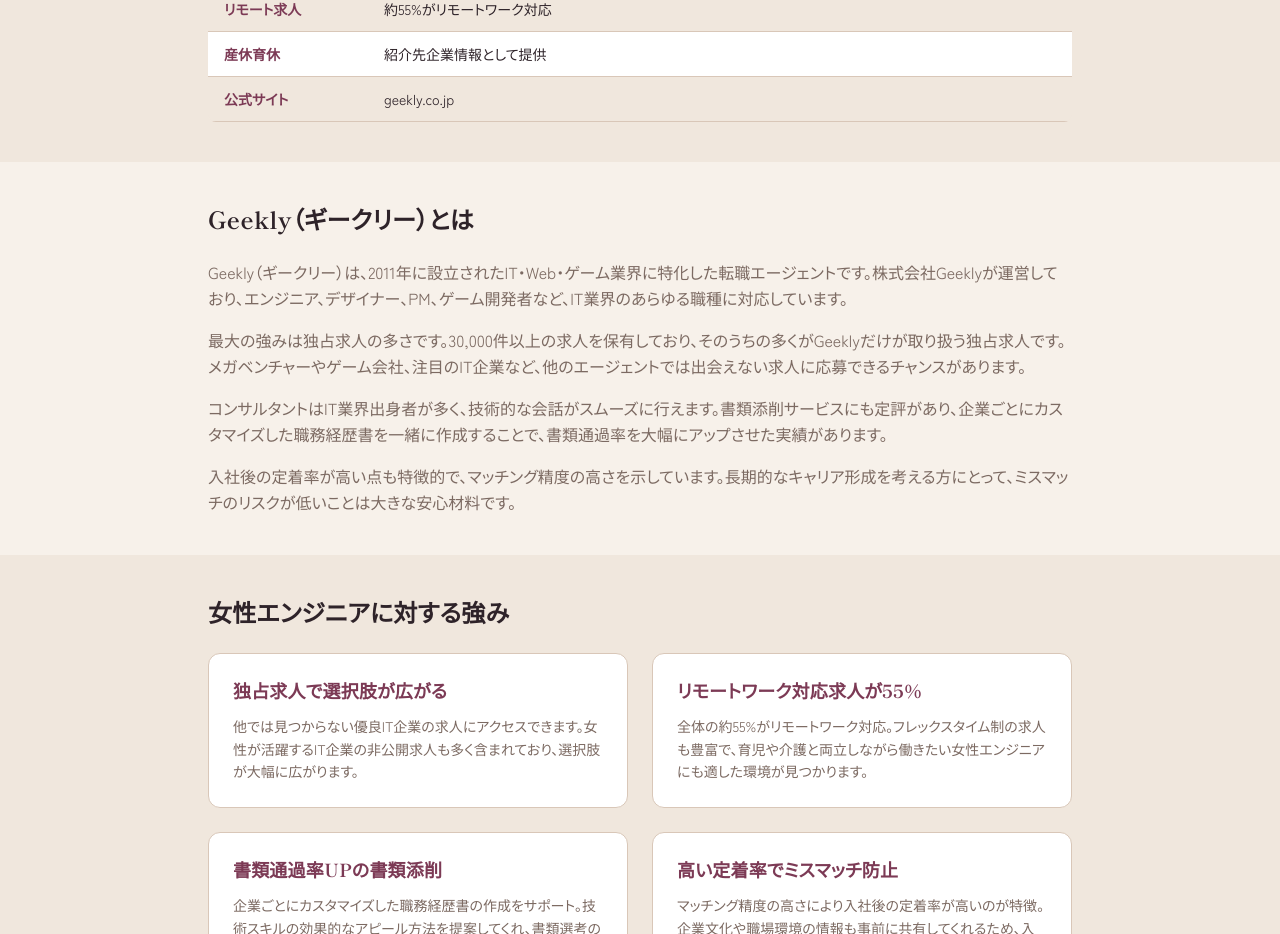
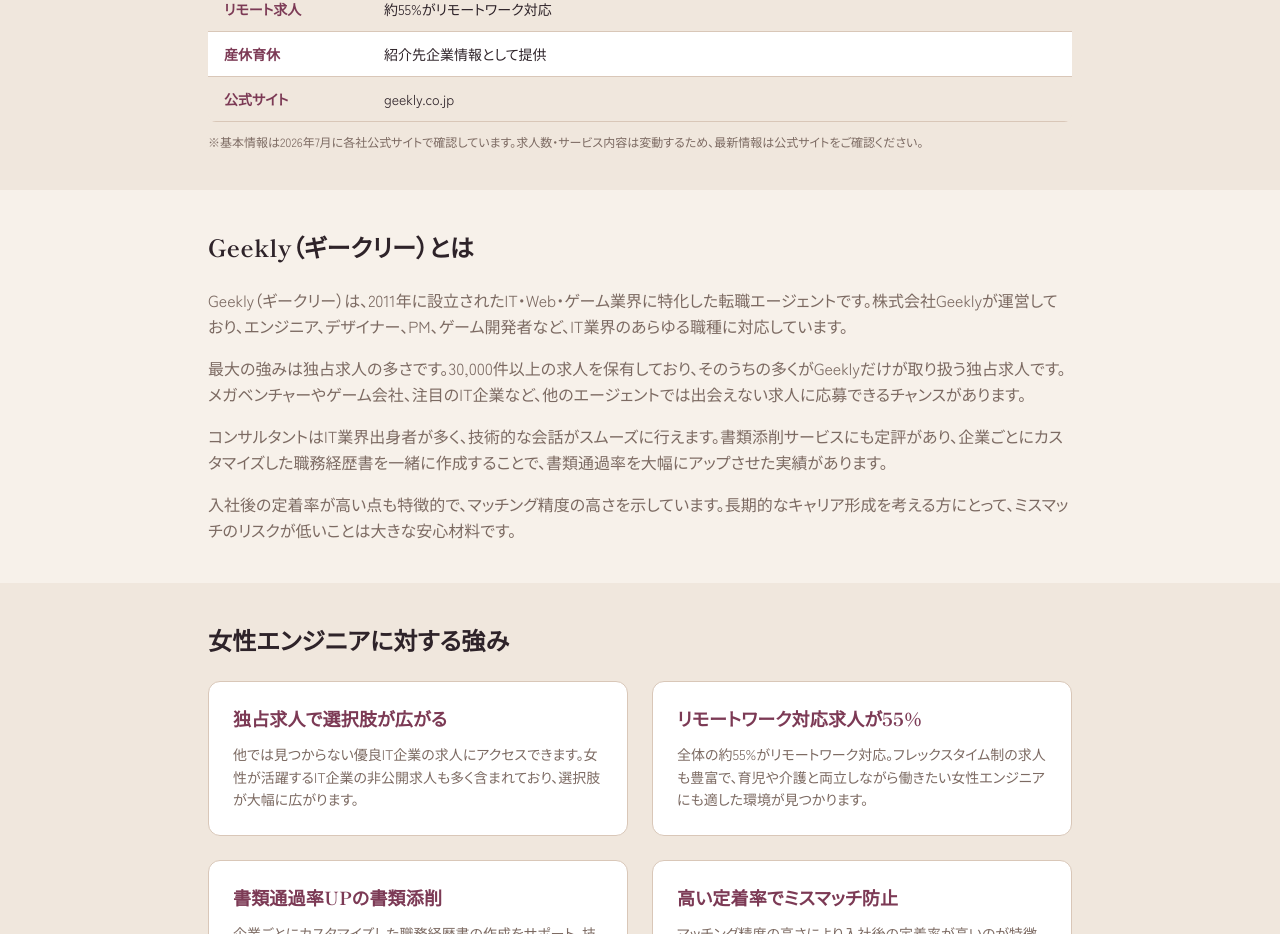
Before and after one commit to webmaster0818/women-engineer-navi, a Next.js app: page /reviews/geekly in a window 1280 px wide. Shown: the part 1319-2253 px from the top of the page. Built offline with nearby package versions, Linux system fonts and the light colour scheme.

Commit message:
v3 P3: reviews8社の基本情報を公式突合→7社に確認日注記付与(本文不変更・差異は報告のみ)+sitemap lastmod7件

```diff
--- a/app/reviews/geekly/page.tsx
+++ b/app/reviews/geekly/page.tsx
@@ -207,6 +207,7 @@
               </tbody>
             </table>
           </div>
+          <p className="text-xs text-text-light mt-3">※基本情報は2026年7月に各社公式サイトで確認しています。求人数・サービス内容は変動するため、最新情報は公式サイトをご確認ください。</p>
         </div>
       </section>
 
--- a/app/reviews/green/page.tsx
+++ b/app/reviews/green/page.tsx
@@ -169,6 +169,7 @@
               </tbody>
             </table>
           </div>
+          <p className="text-xs text-text-light mt-3">※基本情報は2026年7月に各社公式サイトで確認しています。求人数・サービス内容は変動するため、最新情報は公式サイトをご確認ください。</p>
         </div>
       </section>
 
--- a/app/reviews/levtech/page.tsx
+++ b/app/reviews/levtech/page.tsx
@@ -255,6 +255,7 @@
               </tbody>
             </table>
           </div>
+          <p className="text-xs text-text-light mt-3">※基本情報は2026年7月に各社公式サイトで確認しています。求人数・サービス内容は変動するため、最新情報は公式サイトをご確認ください。</p>
         </div>
       </section>
 
--- a/app/reviews/recruit-agent/page.tsx
+++ b/app/reviews/recruit-agent/page.tsx
@@ -170,6 +170,7 @@
               </tbody>
             </table>
           </div>
+          <p className="text-xs text-text-light mt-3">※基本情報は2026年7月に各社公式サイトで確認しています。求人数・サービス内容は変動するため、最新情報は公式サイトをご確認ください。</p>
         </div>
       </section>
 
--- a/app/reviews/reworks/page.tsx
+++ b/app/reviews/reworks/page.tsx
@@ -170,6 +170,7 @@
               </tbody>
             </table>
           </div>
+          <p className="text-xs text-text-light mt-3">※基本情報は2026年7月に各社公式サイトで確認しています。求人数・サービス内容は変動するため、最新情報は公式サイトをご確認ください。</p>
         </div>
       </section>
 
--- a/app/reviews/type-woman/page.tsx
+++ b/app/reviews/type-woman/page.tsx
@@ -243,6 +243,7 @@
               </tbody>
             </table>
           </div>
+          <p className="text-xs text-text-light mt-3">※基本情報は2026年7月に各社公式サイトで確認しています。求人数・サービス内容は変動するため、最新情報は公式サイトをご確認ください。</p>
         </div>
       </section>
 
--- a/app/reviews/workport/page.tsx
+++ b/app/reviews/workport/page.tsx
@@ -175,6 +175,7 @@
               </tbody>
             </table>
           </div>
+          <p className="text-xs text-text-light mt-3">※基本情報は2026年7月に各社公式サイトで確認しています。求人数・サービス内容は変動するため、最新情報は公式サイトをご確認ください。</p>
         </div>
       </section>
 
```
Also changed, not shown: 2 other files (tests, documents, lock files or other folders).
